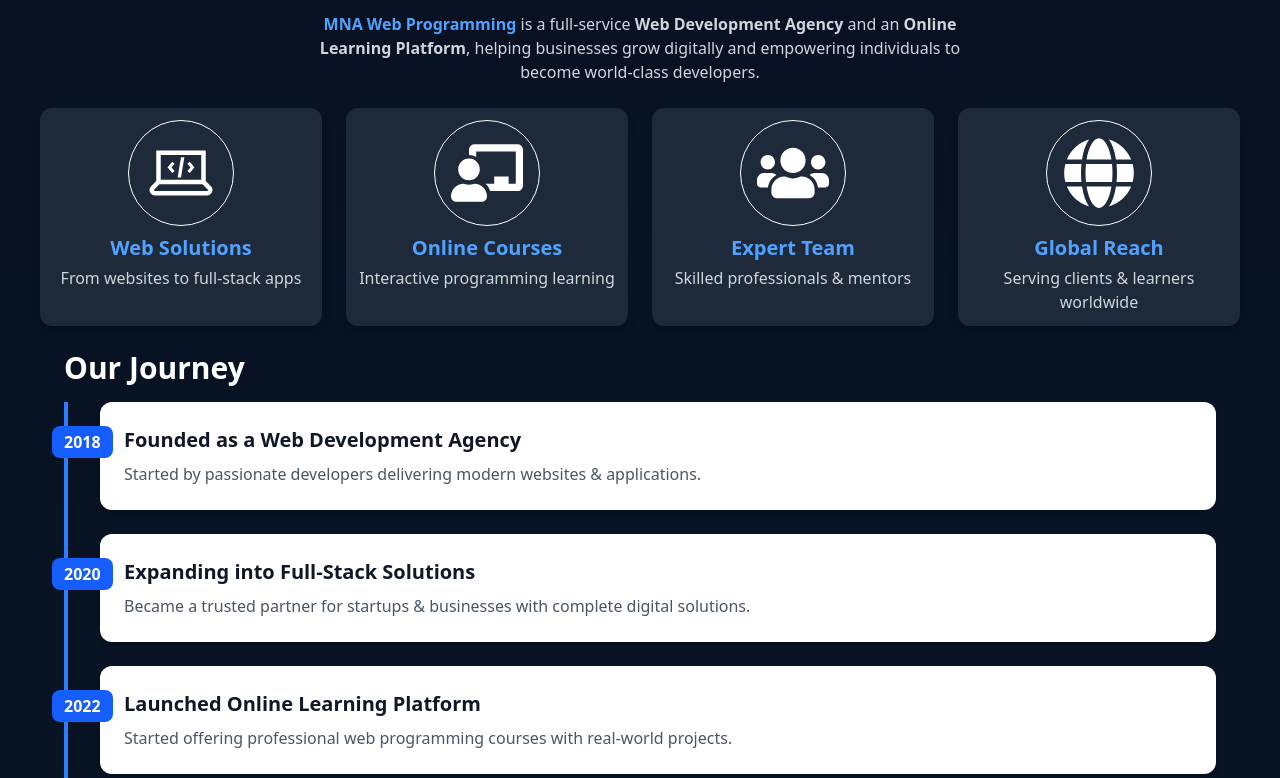
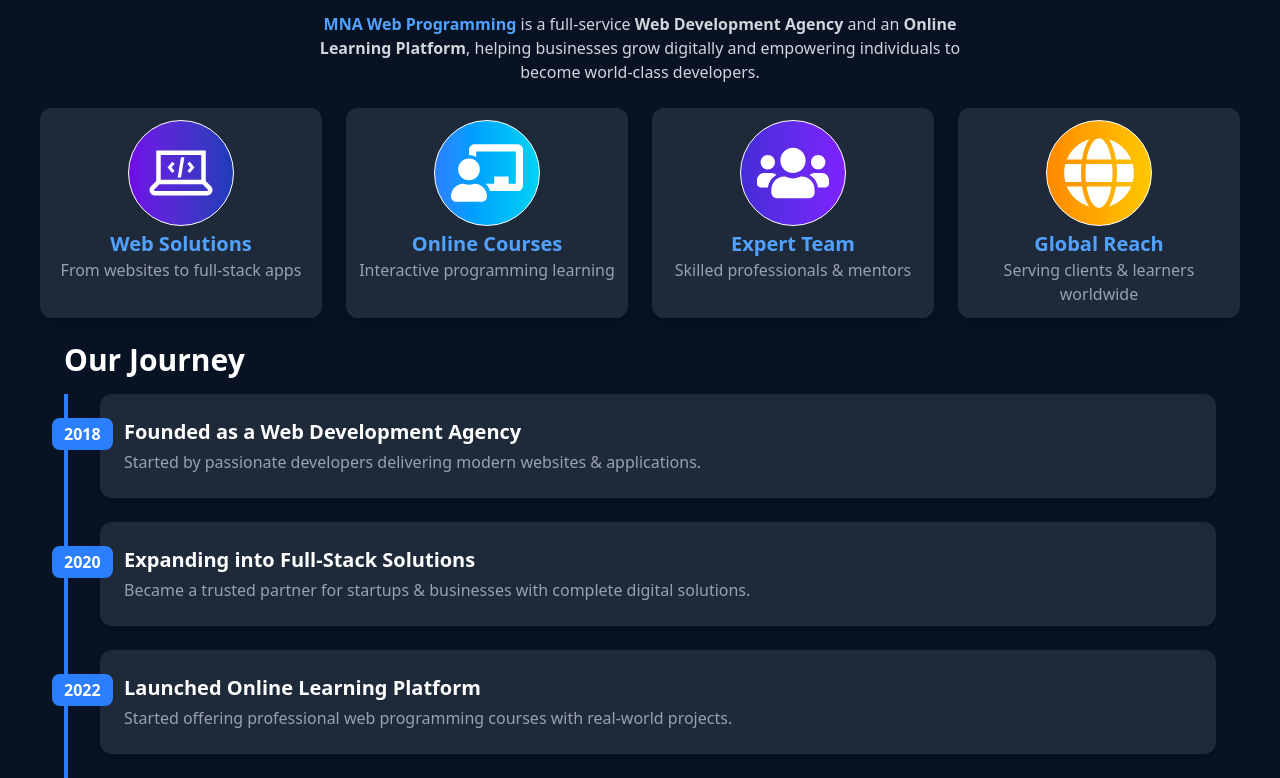
Before and after one commit to nurulazam-dev/mna-web-programming_v1, a Next.js app: page / in a window 1280 px wide. Shown: the part 6497-7275 px from the top of the page. Built offline with nearby package versions, Linux system fonts and the light colour scheme.

Commit message:
about-us component update

```diff
--- a/app/components/AboutUs.tsx
+++ b/app/components/AboutUs.tsx
@@ -41,36 +41,42 @@ const AboutUs = () => {
             icon: <LiaLaptopCodeSolid />,
             title: "Web Solutions",
             desc: "From websites to full-stack apps",
+            gradient: "from-violet-700 to-blue-800",
           },
           {
             icon: <FaChalkboardTeacher />,
             title: "Online Courses",
             desc: "Interactive programming learning",
+            gradient: "from-blue-500 to-cyan-400",
           },
           {
             icon: <FaUsers />,
             title: "Expert Team",
             desc: "Skilled professionals & mentors",
+            gradient: "from-indigo-700 to-violet-600",
           },
           {
             icon: <FaGlobe />,
             title: "Global Reach",
             desc: "Serving clients & learners worldwide",
+            gradient: "from-orange-400 to-yellow-400",
           },
         ].map((item, idx) => (
           <div
             key={idx}
             className="bg-gray-800 rounded-xl shadow-lg px-2 py-3 hover:shadow-blue-500/30 hover:scale-[1.02] duration-300 hover:shadow-2xl transition"
           >
-            <div className="flex justify-center items-center text-white mb-2">
-              <div className="border rounded-full text-7xl p-4">
+            <div className="flex justify-center items-center text-white mb-1">
+              <div
+                className={`border rounded-full text-7xl p-4 bg-gradient-to-r ${item.gradient}`}
+              >
                 {item.icon}
               </div>
             </div>
-            <h3 className="text-xl font-semibold text-blue-400 mb-1">
+            <h3 className="text-xl font-semibold text-blue-400">
               {item.title}
             </h3>
-            <p className="text-gray-300">{item.desc}</p>
+            <p className="text-gray-400">{item.desc}</p>
           </div>
         ))}
       </motion.div>
@@ -115,15 +121,15 @@ const AboutUs = () => {
               whileInView={{ opacity: 1, x: 0 }}
               transition={{ duration: 0.6 }}
               viewport={{ once: true }}
-              className="bg-white rounded-xl shadow-md p-6 relative"
+              className="bg-gray-800 rounded-xl shadow-lg p-6 hover:shadow-blue-500/30 hover:scale-[1.02] transition duration-300 relative"
             >
-              <span className="absolute -left-12 top-6 bg-blue-600 text-white font-bold px-3 py-1 rounded-lg">
+              <span className="absolute -left-12 top-6 bg-blue-500 text-white font-bold px-3 py-1 rounded-lg">
                 {item.year}
               </span>
-              <h4 className="text-xl font-semibold text-gray-900 mb-2">
+              <h4 className="text-xl font-semibold text-white mb-1">
                 {item.title}
               </h4>
-              <p className="text-gray-600">{item.desc}</p>
+              <p className="text-gray-400">{item.desc}</p>
             </motion.div>
           ))}
         </div>
```
